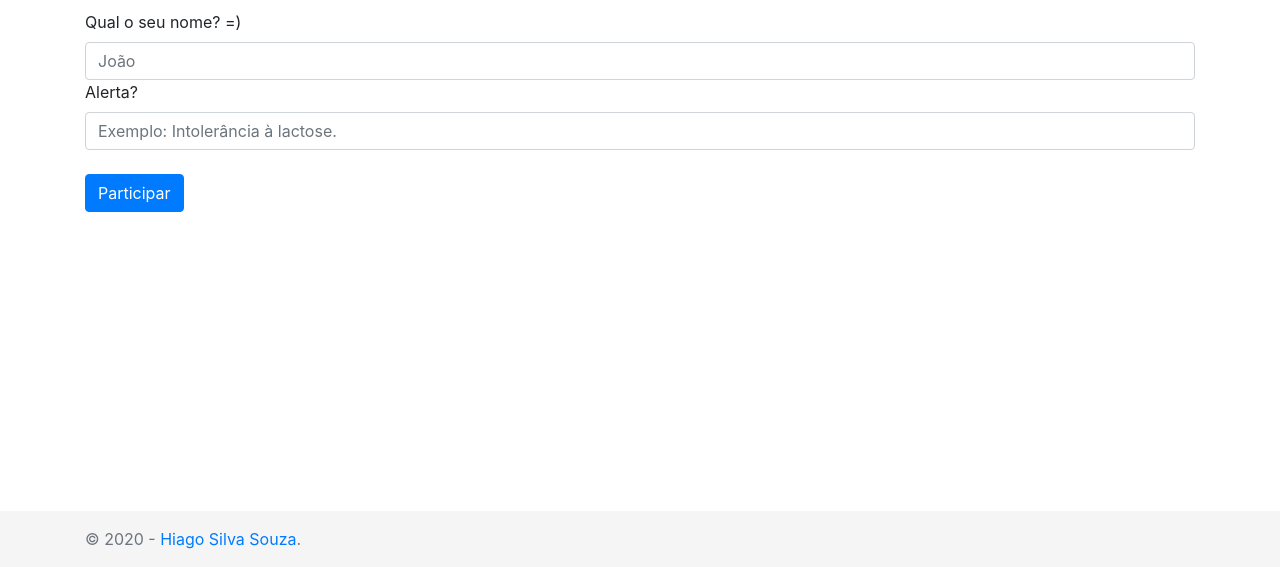
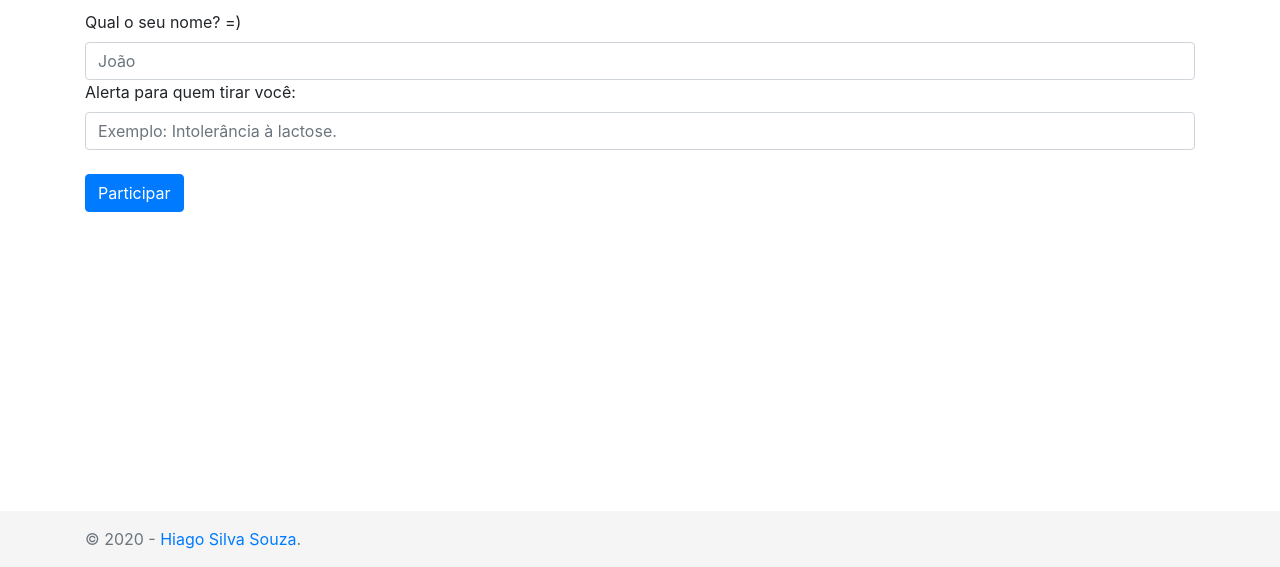
Before and after one commit to hiagodotme/amigo-secreto, a website: page public/group.html in a window 1280 px wide. Shown: the part 233-800 px from the top of the page. Drawn offline with nearby package versions, Linux system fonts and the light colour scheme.

Commit message:
Mudança em termo

```diff
--- a/public/group.html
+++ b/public/group.html
@@ -34,7 +34,7 @@
             <form action="" id="participanteForm" method="POST">
                 <label>Qual o seu nome? =)</label>
                 <input type="text" required class="form-control" name="participante" placeholder="João" />
-                <label>Alerta?</label>
+                <label>Alerta para quem tirar você:</label>
                 <input type="text" class="form-control" name="restricao"
                     placeholder="Exemplo: Intolerância à lactose." />
                 <br />
```
Also changed, not shown: public/index.html (+1 -1 lines).
